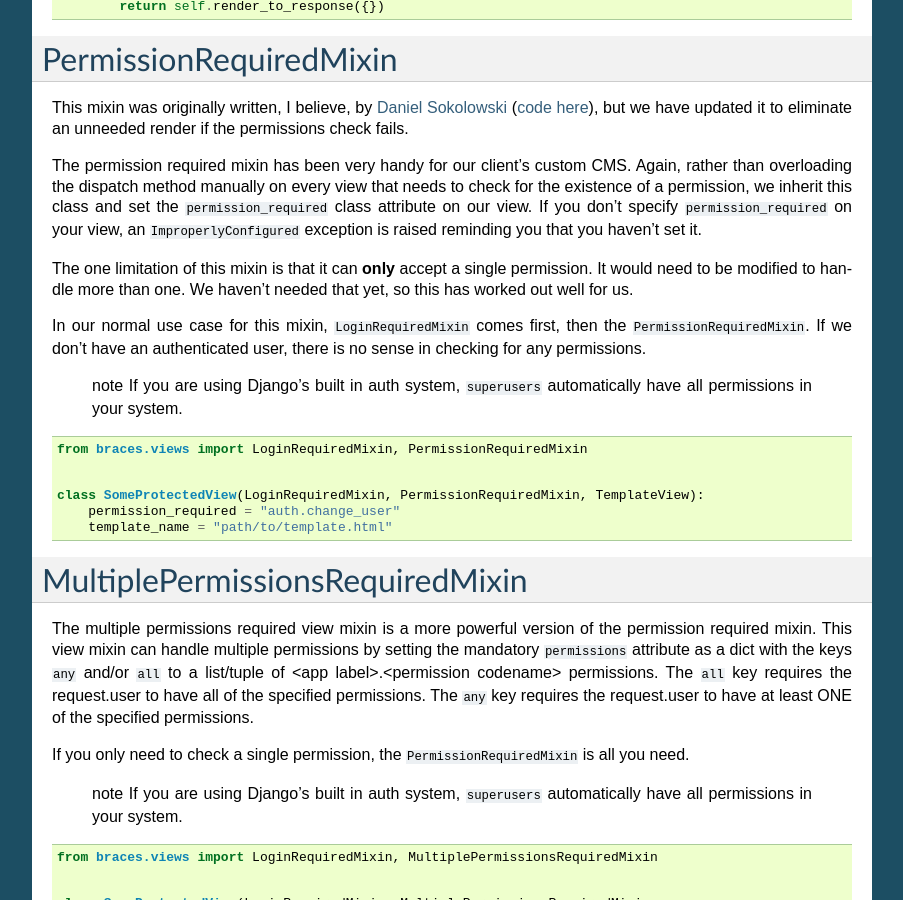
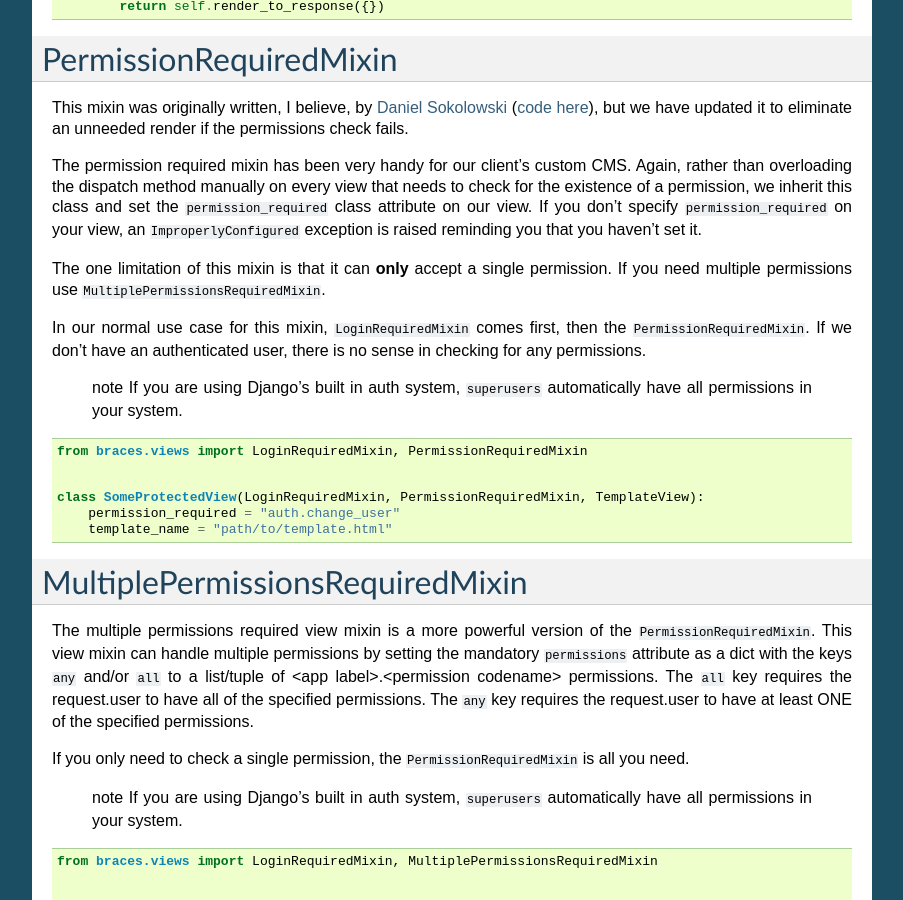
Before and after one commit to brack3t/django-braces, a Sphinx documentation site: the page built from docs/index.rst, in a window 1280 px wide and 900 px high, scrolled down 539 px. Shown: the whole window, without its empty margins (198-1101 px from the left). Built offline with Sphinx 7.4.7, drawn with Linux system fonts in a browser that asks for light colours; some of the changed text lies outside the part shown.

Commit message:
Clarified docs a bit and fixed a spelling.

```diff
--- a/docs/index.rst
+++ b/docs/index.rst
@@ -42,8 +42,7 @@ dispatch method manually on every view that needs to check for the existence of
 and set the ``permission_required`` class attribute on our view. If you don't specify ``permission_required`` on
 your view, an ``ImproperlyConfigured`` exception is raised reminding you that you haven't set it.
 
-The one limitation of this mixin is that it can **only** accept a single permission. It would need to be modified to
-handle more than one. We haven't needed that yet, so this has worked out well for us.
+The one limitation of this mixin is that it can **only** accept a single permission. If you need multiple permissions use ``MultiplePermissionsRequiredMixin``.
 
 In our normal use case for this mixin, ``LoginRequiredMixin`` comes first, then the ``PermissionRequiredMixin``. If we
 don't have an authenticated user, there is no sense in checking for any permissions.
@@ -66,7 +65,7 @@ don't have an authenticated user, there is no sense in checking for any permissi
 MultiplePermissionsRequiredMixin
 ================================
 
-The multiple permissions required view mixin is a more powerful version of the permission required mixin.
+The multiple permissions required view mixin is a more powerful version of the ``PermissionRequiredMixin``.
 This view mixin can handle multiple permissions by setting the mandatory ``permissions`` attribute as a dict
 with the keys ``any`` and/or ``all`` to a list/tuple of <app label>.<permission codename> permissions.
 The ``all`` key requires the request.user to have all of the specified permissions.
```
Also changed, not shown: other parts of docs/index.rst (+1 -1 lines).
